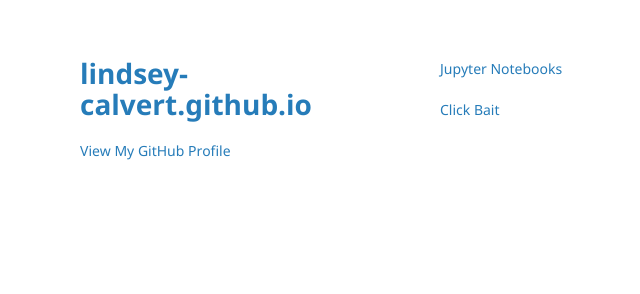
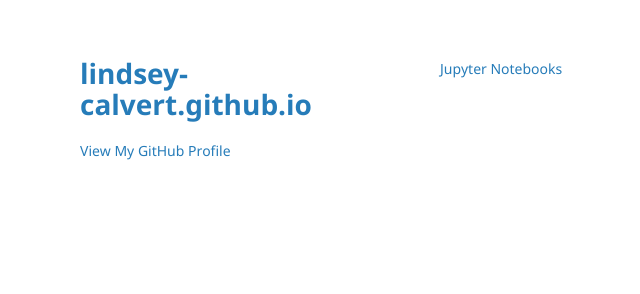
Before and after one commit to lindsey-calvert/lindsey-calvert.github.io, a Jekyll site: the page built from index.md, in a window 1280 px wide. Shown: the top 294 px of the page, without its empty margins (130-770 px from the left). Built offline with Jekyll 4.4.1, drawn with Linux system fonts in a browser that asks for light colours; our own code applies the rules of GitHub Pages for plain Markdown files; the repository's description, which GitHub fills in, is left out.

Commit message:
Update index.md

```diff
--- a/index.md
+++ b/index.md
@@ -4,8 +4,3 @@ description: Graduate student at The College of William & Mary
 logo: [My Picture](/pics/Headshot.jpg)
 ---
 [Jupyter Notebooks](/HelloWorld)
-
-
-
-
-[Click Bait](another-page.md)
```
